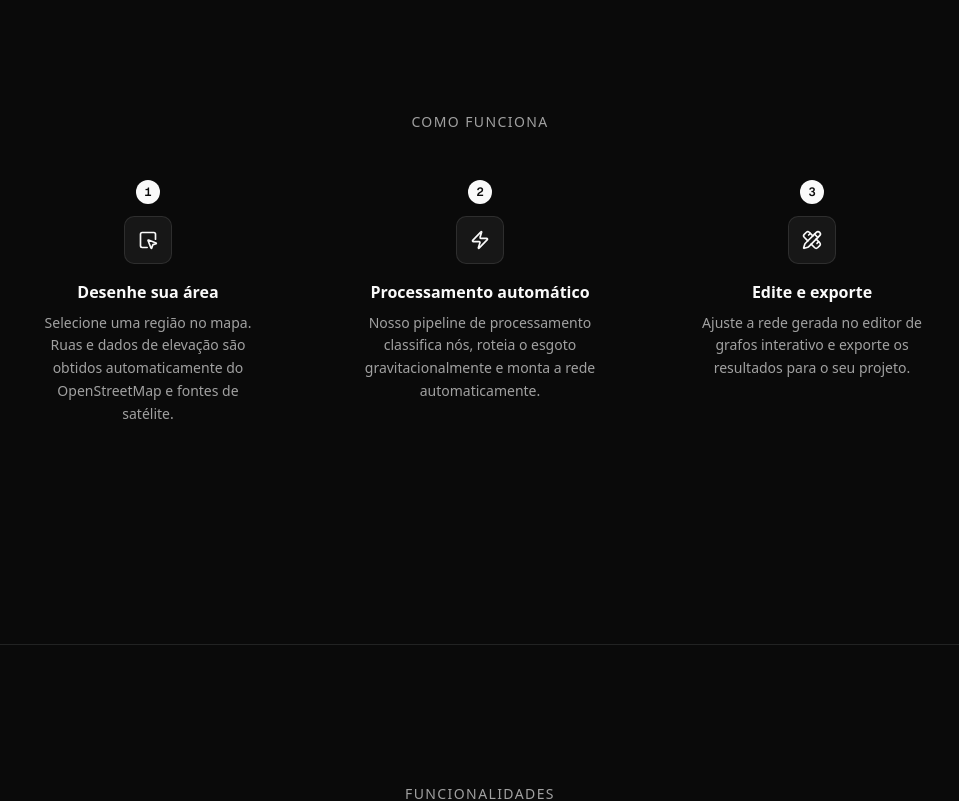
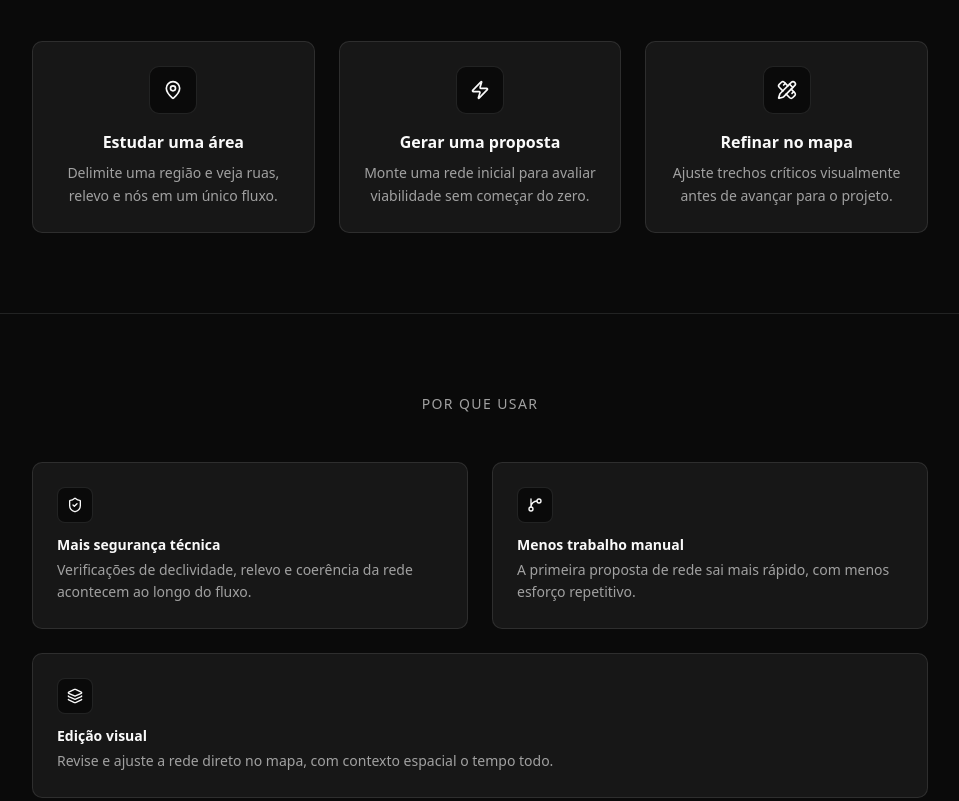
Before and after one commit to rckbrcls/urbanus, a Next.js app in the folder apps/web/: page / in a window 1280 px wide. Shown: the part 860-1661 px from the top of the page, without its empty margins (160-1119 px from the left). Built offline with nearby package versions, Linux system fonts and the light colour scheme.

Commit message:
feat: update landing page translations and improve UI elements for clarity

```diff
--- a/apps/web/app/page.tsx
+++ b/apps/web/app/page.tsx
@@ -1,13 +1,11 @@
-'use client';
+"use client";
 
 import { Button } from "@/components/ui/button";
 import {
   ArrowRight,
-  ChevronRight,
   GitBranch,
   Layers,
   MapPin,
-  SquareMousePointer,
   PencilRuler,
   ShieldCheck,
   Zap,
@@ -18,19 +16,18 @@ import { SewerPipeBackground } from "@/components/landing/SewerPipeBackground";
 import { useInView } from "@/hooks/use-in-view";
 
 export default function LandingPage() {
-  const tl = useTranslation('landing');
-  const tc = useTranslation('common');
+  const tl = useTranslation("landing");
+  const tc = useTranslation("common");
 
   const steps = [
-    { icon: SquareMousePointer, ...tl.steps.drawArea },
+    { icon: MapPin, ...tl.steps.drawArea },
     { icon: Zap, ...tl.steps.autoProcess },
     { icon: PencilRuler, ...tl.steps.editExport },
   ];
 
   const features = [
+    { icon: ShieldCheck, ...tl.featureCards.standards },
     { icon: GitBranch, ...tl.featureCards.pipeline },
-    { icon: ShieldCheck, ...tl.featureCards.standards },
-    { icon: MapPin, ...tl.featureCards.openData },
     { icon: Layers, ...tl.featureCards.interactiveEditing },
   ];
 
@@ -65,7 +62,11 @@ export default function LandingPage() {
             animation: "fade-up 600ms var(--ease-out-strong) 160ms forwards",
           }}
         >
-          <Button asChild size="lg" className="mt-2 gap-2 active:scale-[0.97] transition-transform duration-150">
+          <Button
+            asChild
+            size="lg"
+            className="mt-2 gap-2 active:scale-[0.97] transition-transform duration-150"
+          >
             <Link href="/map">
               {tl.startDesigning}
               <ArrowRight className="size-4" />
@@ -74,34 +75,37 @@ export default function LandingPage() {
         </div>
       </section>
 
-      {/* How it works */}
-      <section
-        ref={stepsRef}
-        className="flex min-h-[calc(100dvh-3rem)] flex-col justify-center border-t px-6 py-20"
-      >
+      {/* What it's for */}
+      <section ref={stepsRef} className="border-t px-6 py-20">
         <div className="mx-auto max-w-4xl">
           <h2
             className="mb-12 text-center text-sm font-medium uppercase tracking-widest text-muted-foreground"
-            style={stepsInView ? {
-              animation: "reveal-up 500ms var(--ease-out-strong) forwards",
-            } : { opacity: 0 }}
+            style={
+              stepsInView
+                ? {
+                    animation:
+                      "reveal-up 500ms var(--ease-out-strong) forwards",
+                  }
+                : { opacity: 0 }
+            }
           >
             {tl.howItWorks}
           </h2>
-          <div className="grid gap-10 md:grid-cols-[1fr_auto_1fr_auto_1fr] md:items-start">
+          <div className="grid gap-6 md:grid-cols-3">
             {steps.map((step, i) => (
-              <div key={step.title} className="contents">
               <div
-                  className="flex flex-col items-center text-center"
-                  style={stepsInView ? {
+                key={step.title}
+                className="rounded-lg border bg-card p-6 text-center"
+                style={
+                  stepsInView
+                    ? {
                         opacity: 0,
                         animation: `reveal-up 500ms var(--ease-out-strong) ${i * 100}ms forwards`,
-                  } : { opacity: 0 }}
+                      }
+                    : { opacity: 0 }
+                }
               >
-                  <div className="mb-3 flex size-6 items-center justify-center rounded-full bg-foreground text-background text-xs font-mono font-semibold">
-                    {i + 1}
-                  </div>
-                  <div className="mb-4 flex size-12 items-center justify-center rounded-lg border bg-card text-foreground">
+                <div className="mx-auto mb-4 flex size-12 items-center justify-center rounded-lg border bg-background text-foreground">
                   <step.icon className="size-5" />
                 </div>
                 <h3 className="mb-2 text-base font-semibold">{step.title}</h3>
@@ -109,35 +113,24 @@ export default function LandingPage() {
                   {step.description}
                 </p>
               </div>
-                {/* Connector between steps — desktop only */}
-                {i < steps.length - 1 && (
-                  <div
-                    className="hidden md:flex items-center justify-center pt-10 text-muted-foreground/40"
-                    style={stepsInView ? {
-                      opacity: 0,
-                      animation: `reveal-up 500ms var(--ease-out-strong) ${i * 100 + 50}ms forwards`,
-                    } : { opacity: 0 }}
-                  >
-                    <ChevronRight className="size-5" />
-                  </div>
-                )}
-              </div>
             ))}
           </div>
         </div>
       </section>
 
       {/* Features */}
-      <section
-        ref={featuresRef}
-        className="flex min-h-[calc(100dvh-3rem)] flex-col justify-center border-t px-6 py-20"
-      >
+      <section ref={featuresRef} className="border-t px-6 py-20">
         <div className="mx-auto max-w-4xl">
           <h2
             className="mb-12 text-center text-sm font-medium uppercase tracking-widest text-muted-foreground"
-            style={featuresInView ? {
-              animation: "reveal-up 500ms var(--ease-out-strong) forwards",
-            } : { opacity: 0 }}
+            style={
+              featuresInView
+                ? {
+                    animation:
+                      "reveal-up 500ms var(--ease-out-strong) forwards",
+                  }
+                : { opacity: 0 }
+            }
           >
             {tl.features}
           </h2>
@@ -145,11 +138,17 @@ export default function LandingPage() {
             {features.map((feature, i) => (
               <div
                 key={feature.title}
-                className="card-hover rounded-lg border bg-card p-6 transition-[transform,box-shadow] duration-200 ease-out"
-                style={featuresInView ? {
+                className={`card-hover rounded-lg border bg-card p-6 transition-[transform,box-shadow] duration-200 ease-out ${
+                  i === features.length - 1 ? "sm:col-span-2" : ""
+                }`}
+                style={
+                  featuresInView
+                    ? {
                         opacity: 0,
                         animation: `reveal-up 500ms var(--ease-out-strong) ${i * 80}ms forwards`,
-                } : { opacity: 0 }}
+                      }
+                    : { opacity: 0 }
+                }
               >
                 <div className="mb-3 flex size-9 items-center justify-center rounded-md border bg-background text-foreground">
                   <feature.icon className="size-4" />
@@ -167,14 +166,18 @@ export default function LandingPage() {
       {/* Footer */}
       <footer className="mt-auto border-t px-6 py-8">
         <div className="mx-auto flex max-w-4xl items-center justify-between text-xs text-muted-foreground">
-          <span style={{ fontFamily: "var(--font-baskerville)" }}>
-            Urbanus
-          </span>
+          <span style={{ fontFamily: "var(--font-baskerville)" }}>Urbanus</span>
           <nav className="flex gap-4">
-            <Link href="/map" className="transition-colors hover:text-foreground">
+            <Link
+              href="/map"
+              className="transition-colors hover:text-foreground"
+            >
               {tc.map}
             </Link>
-            <Link href="/projects" className="transition-colors hover:text-foreground">
+            <Link
+              href="/projects"
+              className="transition-colors hover:text-foreground"
+            >
               {tc.projects}
             </Link>
           </nav>
--- a/apps/web/i18n/dictionaries/en.ts
+++ b/apps/web/i18n/dictionaries/en.ts
@@ -21,47 +21,47 @@ export const en: Dictionary = {
   },
   landing: {
     tagline:
-      'Automated sanitary sewer network design — from map selection to gravity-based network generation, powered by open data and engineering checks.',
-    startDesigning: 'Start Designing',
-    howItWorks: 'How it works',
-    features: 'Features',
+      'Plan sanitary sewer networks faster, directly on the map.',
+    startDesigning: 'Start',
+    howItWorks: 'What it is for',
+    features: 'Why use it',
     steps: {
       drawArea: {
-        title: 'Draw your area',
+        title: 'Study an area',
         description:
-          'Select a region on the map. Streets and elevation data are fetched automatically from OpenStreetMap and satellite sources.',
+          'Outline a region and inspect streets, terrain, and nodes in one place.',
       },
       autoProcess: {
-        title: 'Auto-process',
+        title: 'Generate a proposal',
         description:
-          'Our processing pipeline classifies nodes, routes sewage gravitationally, and builds the network automatically.',
+          'Create an initial network to assess feasibility without starting from scratch.',
       },
       editExport: {
-        title: 'Edit & export',
+        title: 'Refine on the map',
         description:
-          'Fine-tune the generated network in the interactive graph editor, then export the results for your project.',
+          'Review critical segments visually before moving forward with the project.',
       },
     },
     featureCards: {
       pipeline: {
-        title: '8-Step Pipeline',
+        title: 'Less manual work',
         description:
-          'From node classification to gravity routing — a complete sewer design workflow automated end to end.',
+          'Get to a first network proposal faster with less repetitive setup.',
       },
       standards: {
-        title: 'Engineering Checks',
+        title: 'More technical confidence',
         description:
-          'Slope validation, elevation-aware routing, and network coverage checks are applied automatically throughout the workflow.',
+          'Slope, terrain, and network consistency checks stay part of the workflow.',
       },
       openData: {
         title: 'Open Data',
         description:
-          'Street geometry from OpenStreetMap and elevation from OpenTopography — no proprietary datasets required.',
+          'Start with street and elevation data without relying on proprietary datasets.',
       },
       interactiveEditing: {
-        title: 'Interactive Editing',
+        title: 'Visual editing',
         description:
-          'A graph editor built on the map lets you add, move, and connect sewer nodes with real-time visual feedback.',
+          'Adjust the network directly on the map with full spatial context.',
       },
     },
     step: 'Step',
--- a/apps/web/i18n/dictionaries/pt-BR.ts
+++ b/apps/web/i18n/dictionaries/pt-BR.ts
@@ -21,47 +21,47 @@ export const ptBR: Dictionary = {
   },
   landing: {
     tagline:
-      'Automated sanitary sewer network design — from map selection to gravity-based network generation, powered by open data and engineering checks.',
+      'Projete redes de esgoto sanitário com mais agilidade, direto no mapa.',
     startDesigning: 'Começar',
-    howItWorks: 'Como funciona',
-    features: 'Funcionalidades',
+    howItWorks: 'Para que serve',
+    features: 'Por que usar',
     steps: {
       drawArea: {
-        title: 'Desenhe sua área',
+        title: 'Estudar uma área',
         description:
-          'Selecione uma região no mapa. Ruas e dados de elevação são obtidos automaticamente do OpenStreetMap e fontes de satélite.',
+          'Delimite uma região e veja ruas, relevo e nós em um único fluxo.',
       },
       autoProcess: {
-        title: 'Processamento automático',
+        title: 'Gerar uma proposta',
         description:
-          'Nosso pipeline de processamento classifica nós, roteia o esgoto gravitacionalmente e monta a rede automaticamente.',
+          'Monte uma rede inicial para avaliar viabilidade sem começar do zero.',
       },
       editExport: {
-        title: 'Edite e exporte',
+        title: 'Refinar no mapa',
         description:
-          'Ajuste a rede gerada no editor de grafos interativo e exporte os resultados para o seu projeto.',
+          'Ajuste trechos críticos visualmente antes de avançar para o projeto.',
       },
     },
     featureCards: {
       pipeline: {
-        title: '8-Step Pipeline',
+        title: 'Menos trabalho manual',
         description:
-          'From node classification to gravity routing — a complete sewer design workflow automated end to end.',
+          'A primeira proposta de rede sai mais rápido, com menos esforço repetitivo.',
       },
       standards: {
-        title: 'Engineering Checks',
+        title: 'Mais segurança técnica',
         description:
-          'Slope validation, elevation-aware routing, and network coverage checks are applied automatically throughout the workflow.',
+          'Verificações de declividade, relevo e coerência da rede acontecem ao longo do fluxo.',
       },
       openData: {
-        title: 'Dados Abertos',
+        title: 'Dados abertos',
         description:
-          'Geometria de ruas do OpenStreetMap e elevação do OpenTopography — sem necessidade de bases proprietárias.',
+          'Use ruas e elevação sem depender de bases proprietárias para começar.',
       },
       interactiveEditing: {
-        title: 'Edição Interativa',
+        title: 'Edição visual',
         description:
-          'Um editor de grafos sobre o mapa permite adicionar, mover e conectar nós de esgoto com feedback visual em tempo real.',
+          'Revise e ajuste a rede direto no mapa, com contexto espacial o tempo todo.',
       },
     },
     step: 'Etapa',
```
Lines whose indentation alone changed are shown as unchanged.
